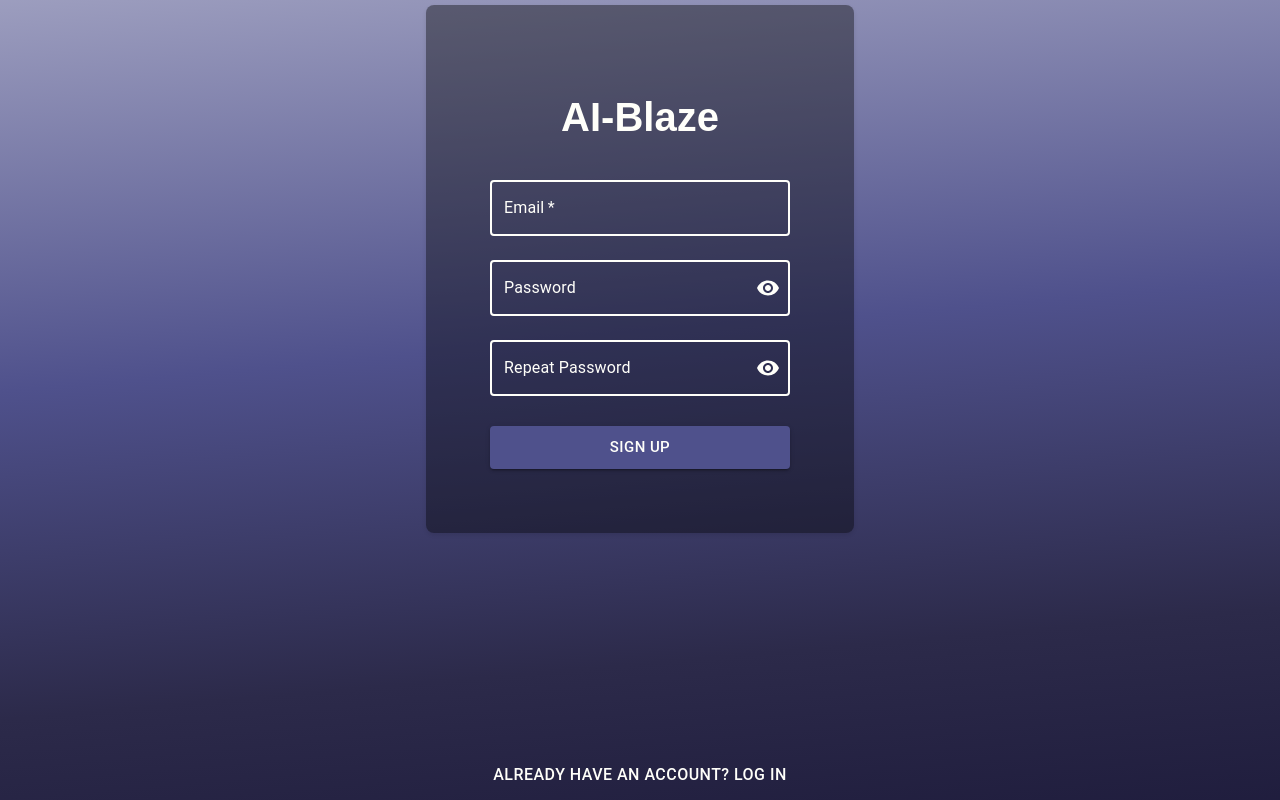
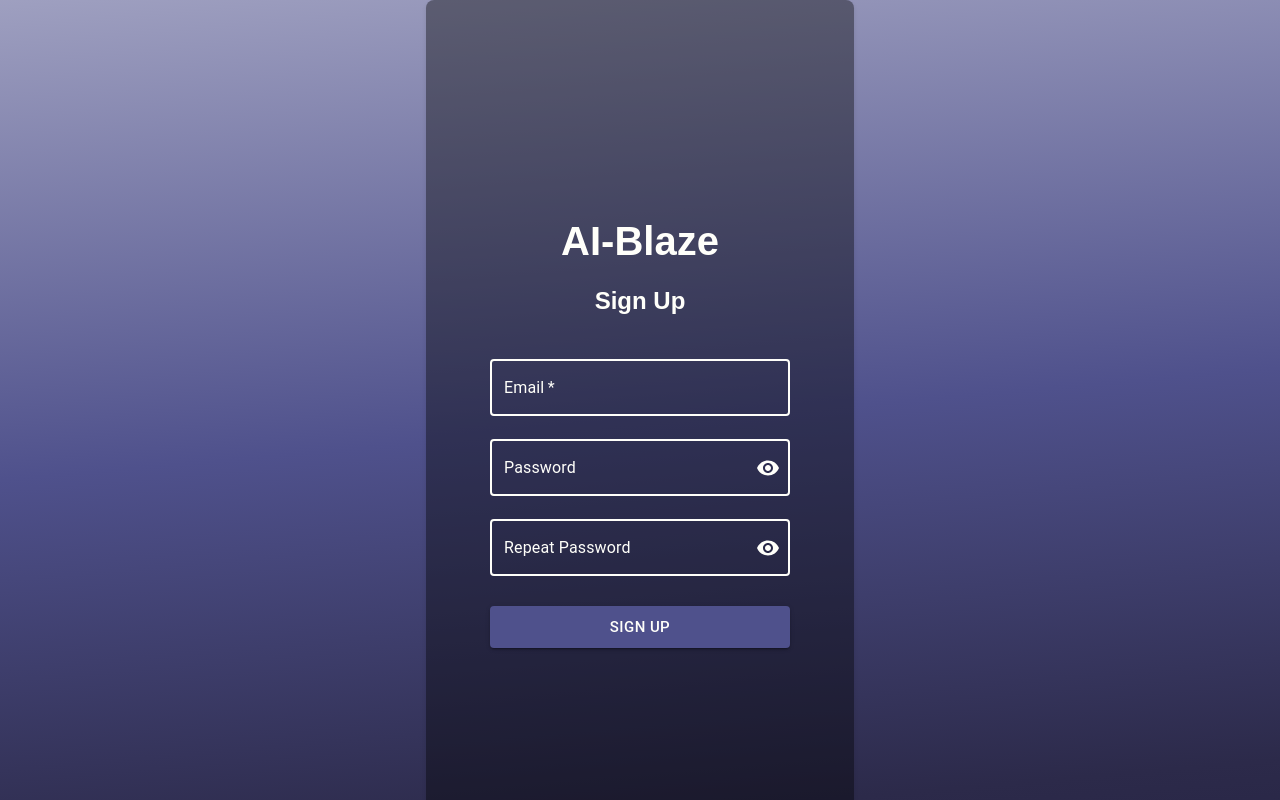
Before and after one commit to EmilSuuronen/AI-Blaze, a React (Create React App) app: page /signupview in a window 1280 px wide. Shown: the top 800 px of the page. Built offline with nearby package versions, Linux system fonts and the light colour scheme; no server answers.

Commit message:
little tuning

```diff
--- a/src/Login/Login.css
+++ b/src/Login/Login.css
@@ -28,8 +28,14 @@
 
 .login_heading {
   font-size: 2.5em;
-  margin-bottom: 40px;
+  margin-bottom: 1%;
   color: #fffffa;
+  font-family: 'Arial', sans-serif;
+}
+
+.login_subheading {
+  color: #fffffa;
+  margin-bottom: 15%;
   font-family: 'Arial', sans-serif;
 }
 
@@ -72,5 +78,9 @@
 }
 
 .login_container2 button:hover {
-  background-color: #2980b9;
+  background-color: #575757;
 }
+
+.login_google {
+  padding: 1%;
+}
--- a/src/Login/LoginView.js
+++ b/src/Login/LoginView.js
@@ -75,6 +75,7 @@
       <div className="login_base">
         <div className="login_container">
           <h1 className="login_heading">AI-Blaze</h1>
+          <h2 className="login_subheading">Login</h2>
           <form
             autoComplete="off"
             onSubmit={handleLogin}
@@ -132,7 +133,7 @@
           </form>
         </div>
         <div className="login_container2">
-          <GoogleButton onClick={handleGoogleSignIn} />
+          <GoogleButton className="login_google" onClick={handleGoogleSignIn} />
           <Link to="/signupview">
             <Button>Sign up manually</Button>
           </Link>
--- a/src/Signup/Signup.css
+++ b/src/Signup/Signup.css
@@ -22,14 +22,20 @@
     box-shadow: 0 2px 4px rgba(0, 0, 0, 0.1);
     margin-left: 10%;
     margin-right: 10%;
-    padding: 5%;
+    padding: 15% 5% 15% 5%;
     width: 300px;
   }
 
   .signup_heading {
     font-size: 2.5em;
-    margin-bottom: 40px;
+    margin-bottom: 1%;
     color: #fffffa;
+    font-family: 'Arial', sans-serif;
+  }
+
+  .signup_subheading {
+    color: #fffffa;
+    margin-bottom: 15%;
     font-family: 'Arial', sans-serif;
   }
 
@@ -54,7 +60,7 @@
   }
 
   .signup_container2 {
-    margin-top: 15%;
+    margin-top: 5%;
     display: flex;
     flex-direction: column;
   }
@@ -68,5 +74,5 @@
   }
 
   .signup_container2 button:hover {
-    background-color: #2980b9;
+    background-color: #575757;
   }
--- a/src/Signup/SignupView.js
+++ b/src/Signup/SignupView.js
@@ -56,6 +56,7 @@
       <div className="signup_base">
         <div className="signup_container">
           <h1 className="signup_heading">AI-Blaze</h1>
+          <h2 className="signup_subheading">Sign Up</h2>
           <form autoComplete="off" onSubmit={handleSignUp} className="signup_formContainer">
             <TextField
               label="Email"
```
